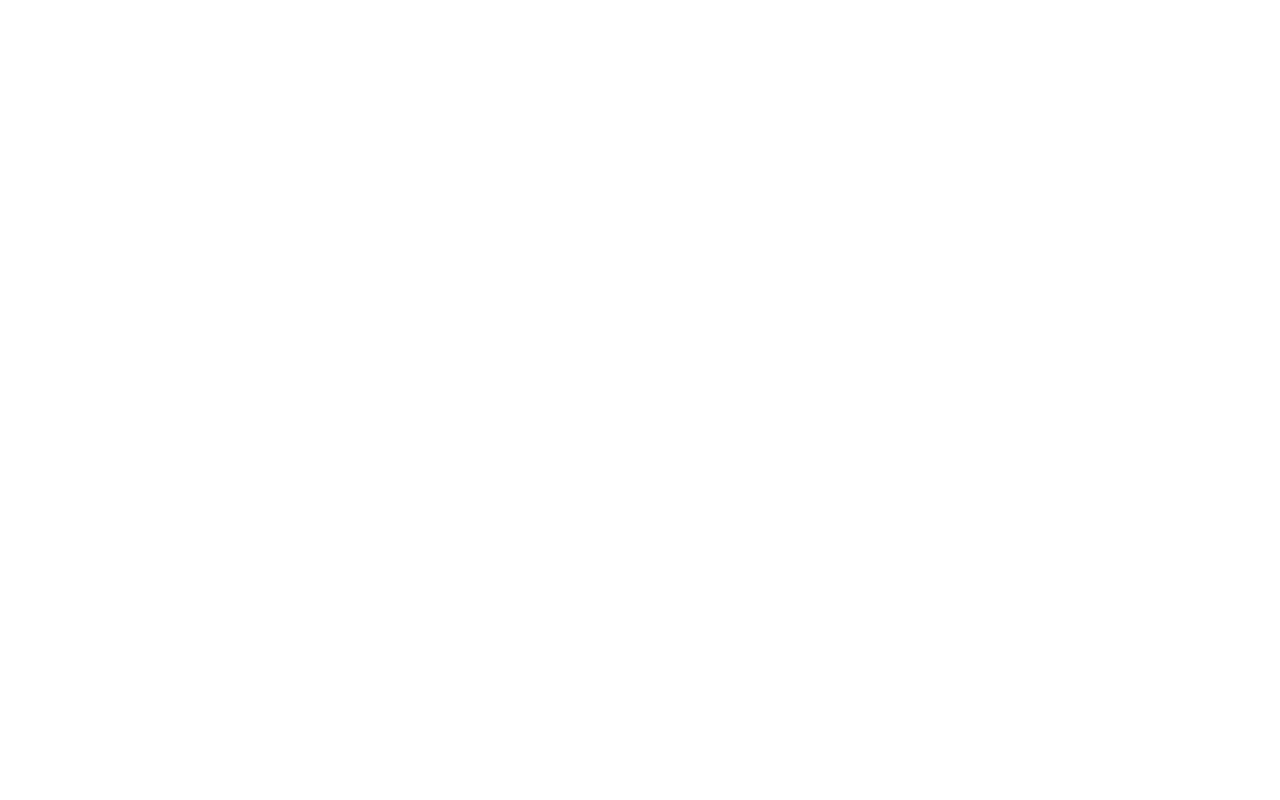
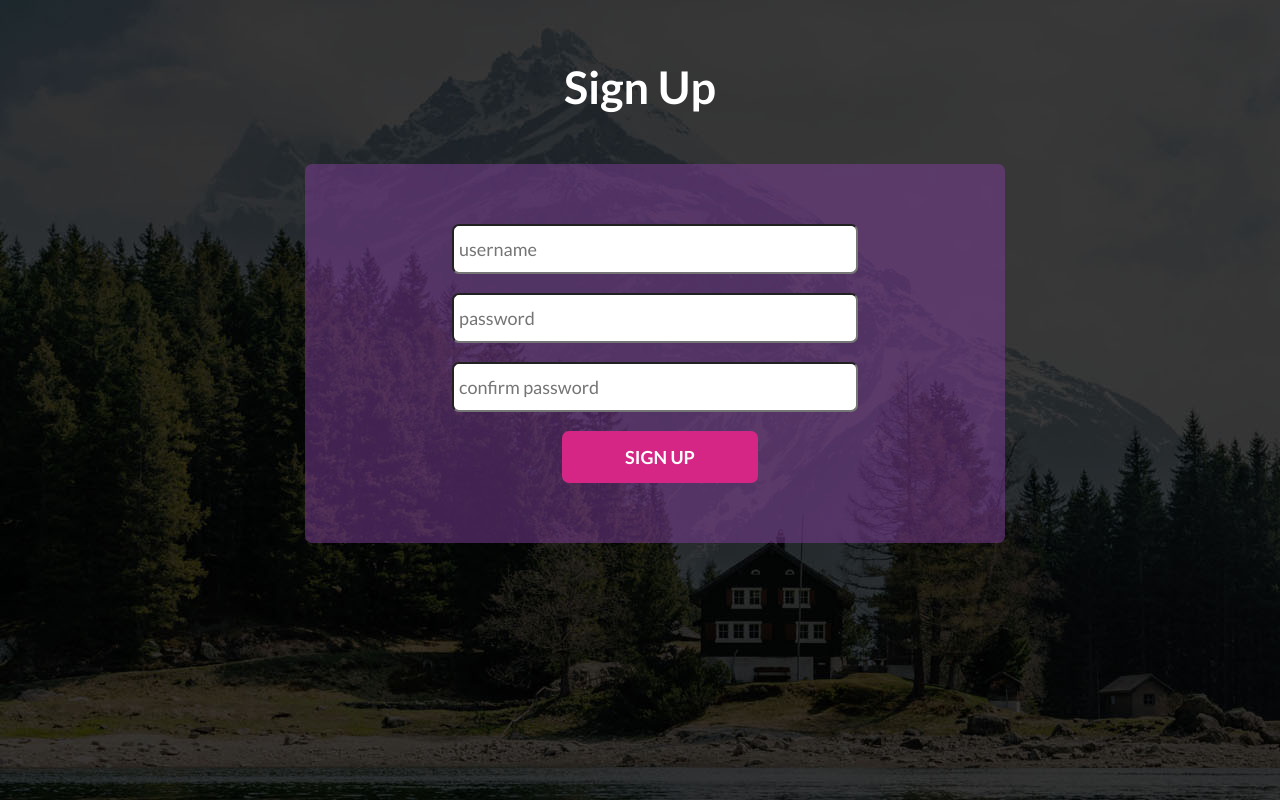
Before and after one commit to FACG2/Diary, a website: page public/signup.html in a window 1280 px wide. Drawn offline with Linux system fonts and the light colour scheme.

Commit message:
create style pages and html pages

```diff
--- a/public/css/style.css
+++ b/public/css/style.css
@@ -0,0 +1,108 @@
+*{
+	padding: 0;
+	margin: 0;
+	box-sizing: border-box;
+    font-family: 'Lato', sans-serif;
+}
+
+body{
+	background-image: url('../images/bg.jpg');
+}
+
+.container{
+	max-width: 1000px;
+	width: 100%;
+	margin: auto;
+	/*display: flex;*/
+	/*flex-direction: column;*/
+}
+
+
+h1{
+	text-align: center;
+	margin-bottom: 50px;
+	margin-top: 80px;
+	text-transform: capitalize;
+	color: #FFF
+}
+
+.formDiv{
+	/*justify-content: center;*/
+	text-align: center;
+	width:70%;
+	/*display: inline-block;*/
+	margin-left: 165px;
+	padding: 60px 0;
+    background: rgba(125, 63, 152, 0.52);
+    border-radius: 7px
+
+}
+
+
+ .login,
+ .signup{
+	width: 28%;
+	padding: 15px 0;
+	text-transform: uppercase;
+	font-size: 18px;
+	font-weight: bold;
+	border: none;
+	color: #FFF;
+	border-radius: 7px
+}
+ .signup{
+	margin-left: 10px;
+	background-color: #d52685;
+}
+.login{
+	background-color: #1AB188
+}
+
+.username input,
+.password input,
+.confirm input{
+	padding: 12px 0 12px 5px;
+	width: 58%;
+	font-size: 18px;
+	border-radius: 7px;
+}
+.sign{
+	font-size: 45px;
+	margin-top: 60px
+}
+
+/*start not found page*/
+
+.allPage {
+    background: #081421;
+    color: #d3d7de;
+    font-family: "Courier new";
+    font-size: 18px;
+    line-height: 1.5em;
+    cursor: default;
+}
+
+.code-area {
+    position: absolute;
+    padding: 2%;
+    width: 320px;
+    min-width: 320px;
+    top: 50%;
+    left: 50%;
+    -webkit-transform: translate(-50%, -50%);
+    transform: translate(-50%, -50%);
+}
+
+#home {
+    color: white;
+    text-decoration: none
+}
+
+#home:hover {
+    color: #1abc9c;
+}
+
+.code-area>span {
+    display: block;
+}
+/*end not found page*/
--- a/public/home.html
+++ b/public/home.html
@@ -0,0 +1,37 @@
+<!DOCTYPE html>
+<html>
+	<head>
+	    <meta charset="utf-8">
+	    <meta name="viewport" content="width=device-width">
+	    <meta name="author" content="Diary">
+	    <meta name="description" content="Diary">
+	    <meta name="viewport" content="initial-scale=1">
+	    <link rel="stylesheet" href="css/style.css">
+	    <link href="//fonts.googleapis.com/css?family=Lato:400,100,100italic,300,300italic,400italic,700,700italic,900,900italic" rel="stylesheet" type="text/css">
+		<title>Diary</title>
+	</head>
+	<body>
+		<header>
+			<div class="container">
+				<h1>welcome to diary application</h1>
+
+				<div class="formDiv">
+					<label class="username">
+						<input type="text" name="username" placeholder="username">
+					</label>
+					<br><br><br>
+					<label class="password">
+						<input type="password" name="username" placeholder="password">
+					</label>
+					<br><br><br>
+
+					<button class="login">login</button>
+					<a href="signup.html"><button class="signup">sign up</button></a>
+				</div>
+
+
+			</div>
+		</header>
+
+	</body>
+</html>
--- a/public/signup.html
+++ b/public/signup.html
@@ -0,0 +1,39 @@
+<!DOCTYPE html>
+<html>
+	<head>
+	    <meta charset="utf-8">
+	    <meta name="viewport" content="width=device-width">
+	    <meta name="author" content="Diary">
+	    <meta name="description" content="Diary">
+	    <meta name="viewport" content="initial-scale=1">
+	    <link rel="stylesheet" href="css/style.css">
+	    <link href="//fonts.googleapis.com/css?family=Lato:400,100,100italic,300,300italic,400italic,700,700italic,900,900italic" rel="stylesheet" type="text/css">
+		<title>Diary Sign Up</title>
+	</head>
+	<body>
+		<header>
+			<div class="container">
+				<h1 class="sign">sign up</h1>
+
+				<div class="formDiv">
+					<label class="username">
+						<input type="text" name="username" placeholder="username">
+					</label>
+					<br><br>
+					<label class="password">
+						<input type="password" name="password" placeholder="password">
+					</label>
+					<br><br>
+					<label class="confirm">
+						<input type="password" name="confirm" placeholder="confirm password">
+					</label>
+					<br><br>
+					<button class="signup">sign up</button>
+				</div>
+
+
+			</div>
+		</header>
+
+	</body>
+</html>
```
Also changed, not shown: public/notfound.html (+41 -7 lines), public/images/bg.jpg (added).
